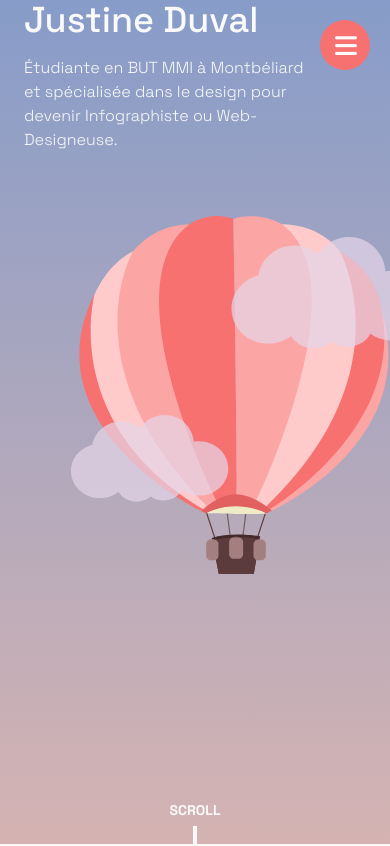
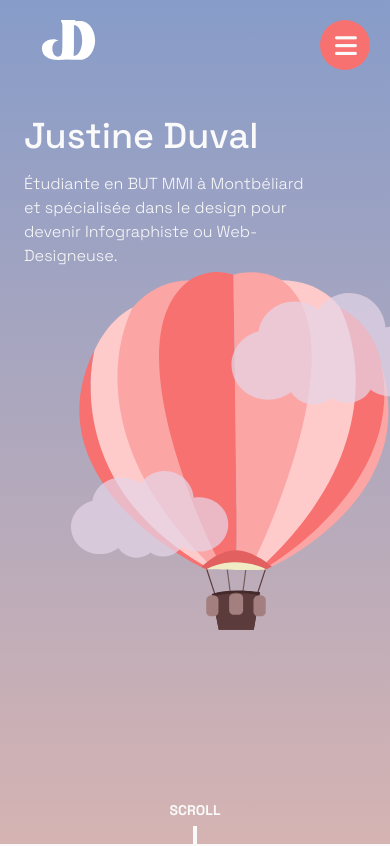
Before and after one commit to duval-justine/Portfolio_Justine_Duval, a Vue app: page / in a window 390 px wide. Shown: the top 846 px of the page. Built offline with nearby package versions, Linux system fonts and the light colour scheme.

Commit message:
Header format 3xs

```diff
--- a/src/components/Header.vue
+++ b/src/components/Header.vue
@@ -1,6 +1,12 @@
 <template>
     <!-- Menu Format 3XS -->
-    <div class="xs:hidden z-50">
+    <div class="xs:hidden flex flex-row justify-between items-center z-50">
+        <div>
+            <RouterLink to="/">
+                <Logo class="relative z-[90] h-10 mt-5 ml-5 " />
+            </RouterLink>
+        </div>
+        <div>
             <!-- <label class="menu-icon">&#9776;</label> -->
             <input type="checkbox" id="active">
             <label for="active" class="menu-btn"><i class="fas fa-bars"></i></label>
@@ -13,6 +19,7 @@
                         <RouterLink class="lg:text-lg lg:" to="/">À Propos</RouterLink>
                     </li>
                 </ul>
+            </div>
         </div>
     </div>
     <!-- Fin du Menu Format 3XS -->
--- a/src/views/AccueilView.vue
+++ b/src/views/AccueilView.vue
@@ -7,7 +7,8 @@
           <!-- Header -->
           <Header class="relative z-10" />
           <!-- Textes et Illustration -->
-          <div class="flex xs:flex-row  xs:gap-36 3xs:gap-16 2xs:gap-6 xs:items-center justify-center 3xs:flex-col">
+          <div
+            class="flex xs:flex-row  xs:gap-36 3xs:gap-1 3xs:mt-14 2xs:gap-6 xs:items-center justify-center 3xs:flex-col">
             <!-- Textes -->
             <div class="sm:w-[750px] flex flex-col gap-4 3xs:w-[305px] ">
               <h1
```
Lines whose indentation alone changed are shown as unchanged.
